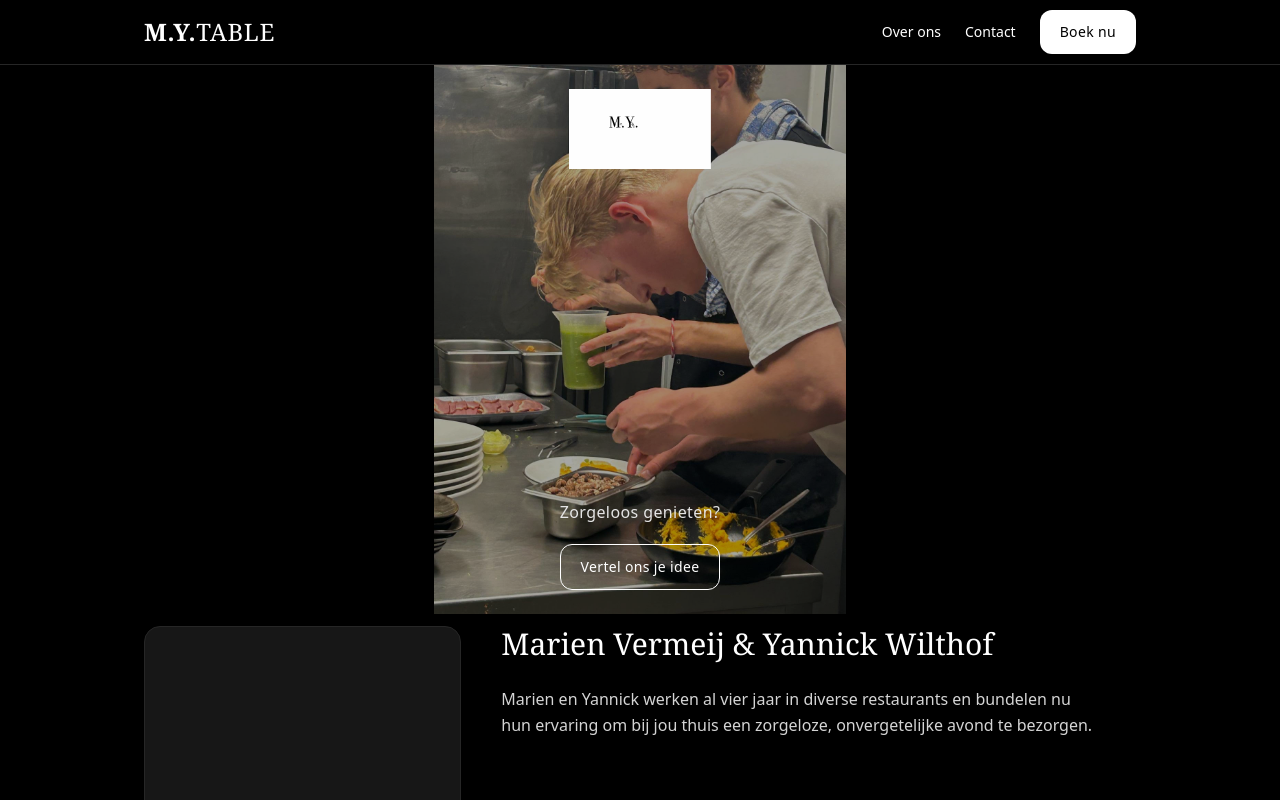
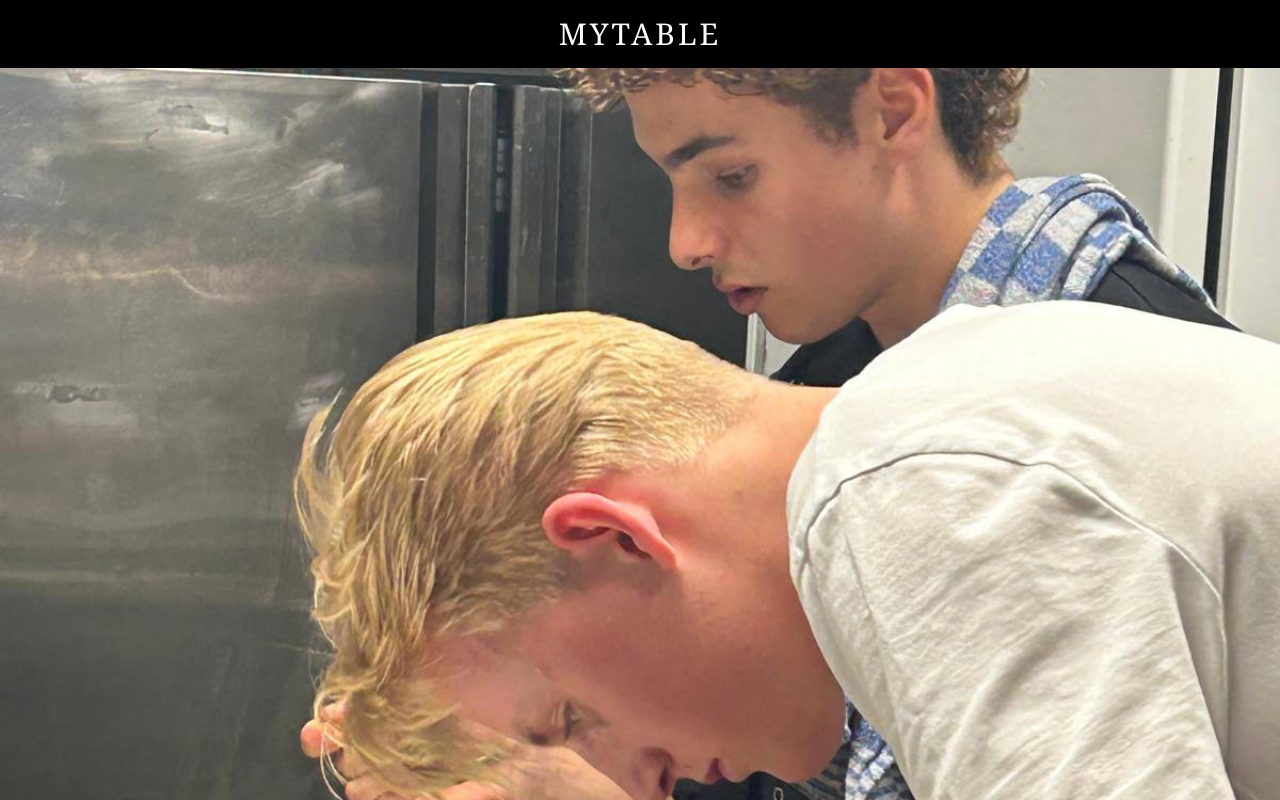
Before and after one commit to marienvermeij/MYtable, a React (Vite) app: page / in a window 1280 px wide. Shown: the top 800 px of the page. Built offline with nearby package versions, Linux system fonts and the light colour scheme.

Commit message:
Refactor App component with LogoBar and Hero updates
Updated the App component to include a LogoBar and adjusted the Hero section layout.

```diff
--- a/src/App.jsx
+++ b/src/App.jsx
@@ -1,71 +1,32 @@
 import React from 'react'
 
-// ======= Bestandsnamen (GEEN slash nodig) =======
-// Pas deze aan als jouw bestanden anders heten (houd ze in /public).
-const HERO_SRC = 'hero.jpg'        // bijv. 'mijnfoto.jpg'
-const LOGO_SRC = 'logo.svg'        // bijv. 'mytable_logo.svg'
+// ---- Bestandsnaam van je foto (GEEN slash nodig) ----
+const HERO_SRC = 'hero.jpg' // zet hier bijv. 'mijntafel.jpg' als je bestand zo heet
 
-const Nav = () => (
-  <header className="sticky top-0 z-40 bg-black/80 backdrop-blur border-b border-neutral-800 text-white">
-    <nav className="container-narrow flex items-center justify-between h-16">
-      <a href="#" className="font-display text-2xl tracking-wide">
-        <span className="font-semibold">M.Y.</span><span>TABLE</span>
-      </a>
-      <ul className="flex items-center gap-6 text-sm">
-        <li><a href="#over" className="hover:opacity-70">Over ons</a></li>
-        <li><a href="#contact" className="hover:opacity-70">Contact</a></li>
-        <li>
-          <a href="#contact" className="inline-flex items-center justify-center rounded-xl px-5 py-3 text-sm font-medium tracking-wide bg-white text-black hover:bg-neutral-200 transition">
-            Boek nu
-          </a>
-        </li>
-      </ul>
-    </nav>
-  </header>
+// ZWARTE BALK MET LOGO-TEKST (wit)
+const LogoBar = () => (
+  <div className="w-full bg-black text-white">
+    <div className="container-narrow py-4">
+      <h1 className="text-center font-display text-2xl md:text-3xl tracking-widest">
+        MYTABLE
+      </h1>
+    </div>
+  </div>
 )
 
-/**
- * HERO — Cinematisch (21:9), NIET ingezoomd (object-contain),
- * logo bovenaan in het midden.
- * Let op: we verwijzen naar bestanden ZONDER leidende slash.
- */
+// HERO: zwarte balk + foto full-width, geen zoom/crop
 const Hero = () => (
-  <section className="relative bg-black text-white">
-    <div className="relative w-full max-h-[60vh]">
-      {/* 21:9 frame */}
-      <div className="relative w-full aspect-[21/9] bg-black overflow-hidden">
-        {/* Foto — niet croppen */}
-        <img
-          src={HERO_SRC}
-          alt="MYTABLE hero"
-          className="absolute inset-0 w-full h-full object-contain"
-          style={{ objectPosition: 'center center' }}
-        />
-        {/* Overlay voor contrast */}
-        <div className="absolute inset-0 bg-black/35" />
+  <section className="bg-black">
+    {/* Zwarte balk met logo-tekst */}
+    <LogoBar />
 
-        {/* Logo (SVG/PNG) centraal bovenin */}
-        <div className="absolute top-6 left-1/2 -translate-x-1/2 pointer-events-none">
-          <img
-            src={LOGO_SRC}
-            alt="MYTABLE logo"
-            className="h-16 md:h-20 object-contain"
-            // Als jouw logo zwart is en je wilt het wit tonen op de donkere hero:
-            // style={{ filter: 'invert(1)' }}
-          />
-        </div>
-
-        {/* Tekst + CTA onderin */}
-        <div className="absolute inset-x-0 bottom-6 flex flex-col items-center gap-5">
-          <p className="tracking-wide text-base text-neutral-200">Zorgeloos genieten?</p>
-          <a
-            href="#contact"
-            className="inline-flex items-center justify-center rounded-xl px-5 py-3 text-sm font-medium tracking-wide border border-white text-white hover:bg-white hover:text-black transition"
-          >
-            Vertel ons je idee
-          </a>
-        </div>
-      </div>
+    {/* Foto: vult van links naar rechts, hoogte schaalt mee (geen zoom) */}
+    <div className="w-full">
+      <img
+        src={HERO_SRC}
+        alt="MYTABLE hero"
+        className="block w-full h-auto"
+      />
     </div>
   </section>
 )
@@ -100,6 +61,7 @@ const Contact = () => (
             <li><strong>Instagram:</strong> @mytable</li>
           </ul>
         </div>
+        {/* Netlify Forms */}
         <form name="contact" method="POST" data-netlify="true" className="space-y-4">
           <input type="hidden" name="form-name" value="contact" />
           <label className="block">
@@ -145,7 +107,6 @@ const Footer = () => (
 export default function App() {
   return (
     <div id="top" className="font-body bg-black text-white">
-      <Nav />
       <Hero />
       <Over />
       <Contact />
```
